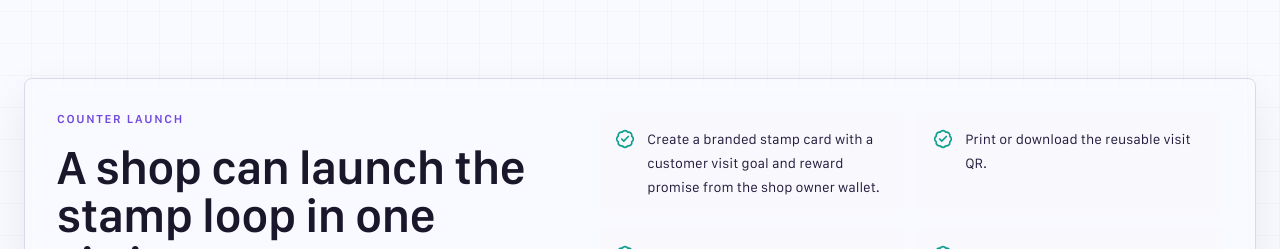
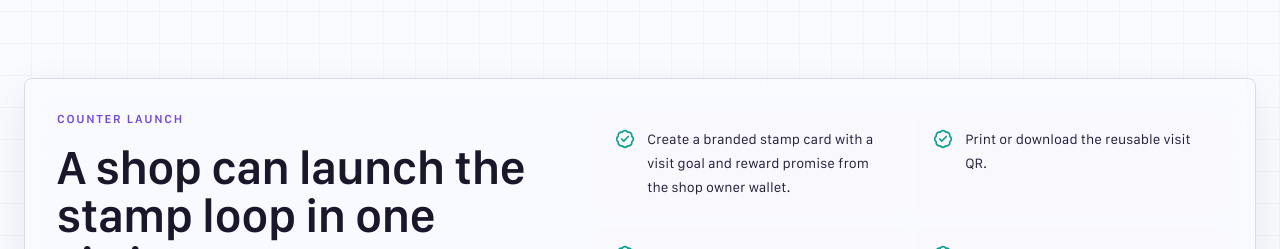
Before and after one commit to h4shisupply/celo-noodl3, a Next.js app: page / in a window 1280 px wide. Shown: the part 2580-2829 px from the top of the page. Built offline with nearby package versions, Linux system fonts and the light colour scheme; no server answers.

Commit message:
Polish homepage launch wording

```diff
--- a/components/home-page.tsx
+++ b/components/home-page.tsx
@@ -779,7 +779,7 @@ const enHomeCopy: HomeCopy = {
     description:
       "Create the card, place the visit QR, collect visit stamps, and validate each reward ticket from the shop owner wallet.",
     checklist: [
-      "Create a branded stamp card with a customer visit goal and reward promise from the shop owner wallet.",
+      "Create a branded stamp card with a visit goal and reward promise from the shop owner wallet.",
       "Print or download the reusable visit QR.",
       "Use live QR for shop-owner-led check-ins when needed.",
       "Let customers collect stamps at the counter.",
```
